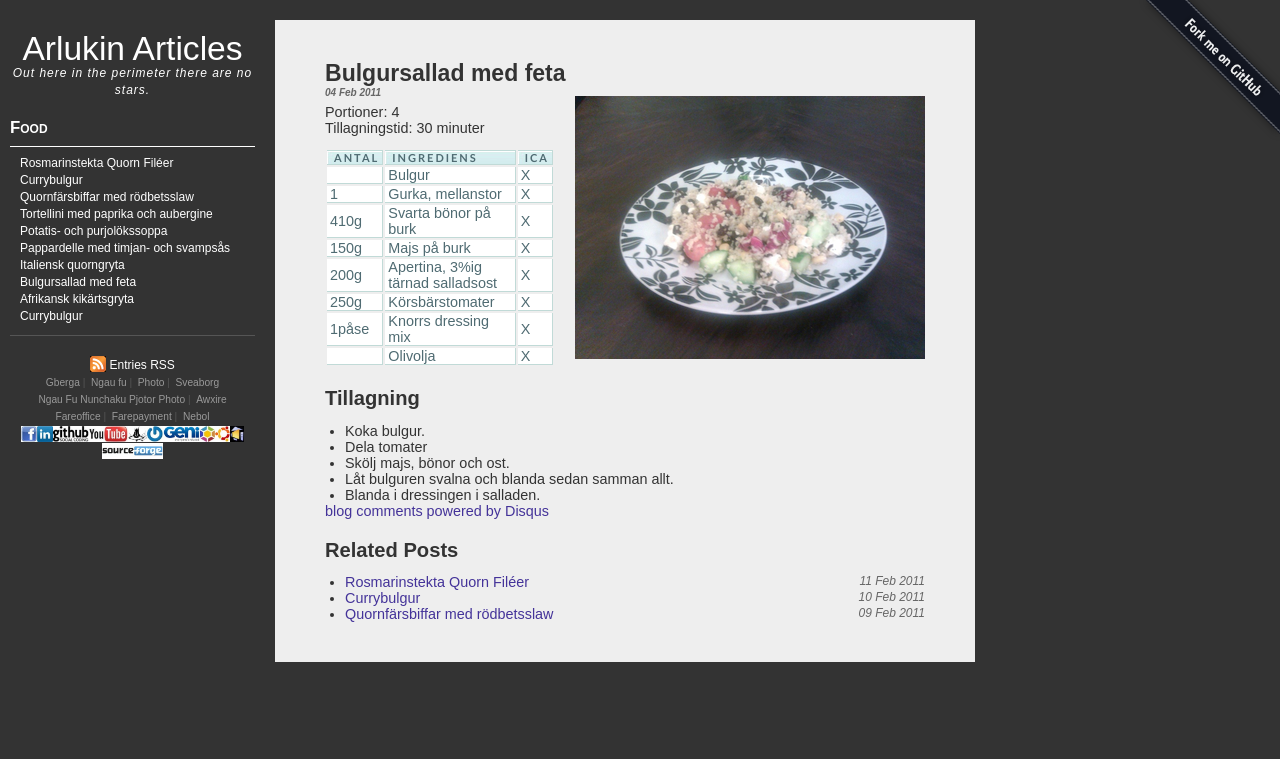
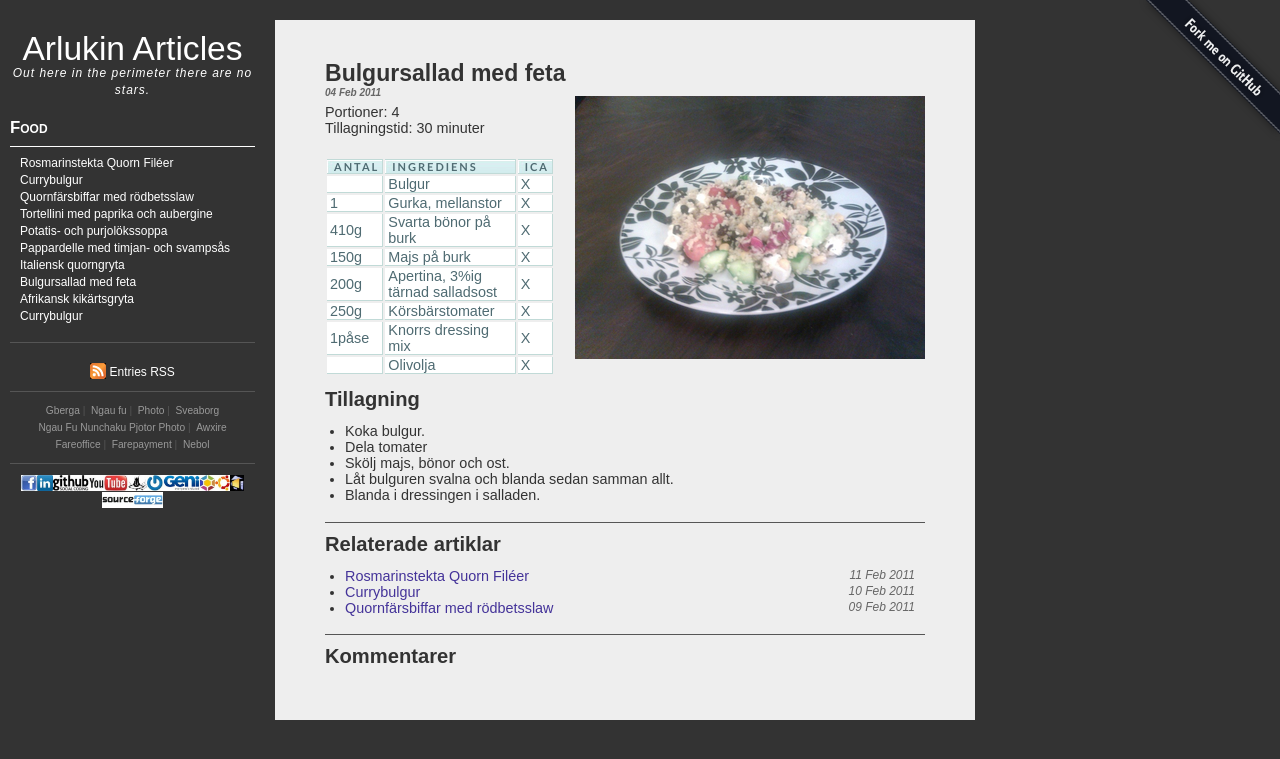
Before and after one commit to arlukin/arlukin.github.io, a Jekyll site: the page built from posts/food/_posts/2011-02-04-bulgursallad.md, in a window 1280 px wide. Shown: the top 759 px of the page. Built offline with Jekyll 4.4.1, drawn with Linux system fonts in a browser that asks for light colours; Markdown is read by kramdown in place of the engine named in the settings; comment, search, counter and statistics services are not loaded.

Commit message:
Implemented disqus.com comment system.

```diff
--- a/_includes/disqus.html
+++ /dev/null
@@ -1,15 +0,0 @@
-<div id="disqus_thread"></div>
-<script type="text/javascript">
-    var disqus_shortname = 'arlukinarticles';
-
-    // var disqus_identifier = 'unique_dynamic_id_1234';
-    var disqus_url = '{{page.url}}';
-
-    (function() {
-        var dsq = document.createElement('script'); dsq.type = 'text/javascript'; dsq.async = true;
-        dsq.src = 'http://' + disqus_shortname + '.disqus.com/embed.js';
-        (document.getElementsByTagName('head')[0] || document.getElementsByTagName('body')[0]).appendChild(dsq);
-    })();
-</script>
-<noscript>Please enable JavaScript to view the <a href="http://disqus.com/?ref_noscript">comments powered by Disqus.</a></noscript>
-<a href="http://disqus.com" class="dsq-brlink">blog comments powered by <span class="logo-disqus">Disqus</span></a>
--- a/_layouts/default.html
+++ b/_layouts/default.html
@@ -95,11 +95,52 @@
       <!-- Ads for my sites - End -->
 
     </div>
-    <!-- Sidebar - Begin -->
+    <!-- Sidebar - End -->
 
-    <!-- Content container - Begin -->
-    {{ content }}
-    <!-- Content container - Begin -->
+    <!-- container - Start -->
+    <div id="container">
+      <!-- Content container - Begin -->
+      {{ content }}
+      <!-- Content container - End -->
+
+      <hr />
+
+      <!-- Related Posts - Begin -->
+      <div id="related">
+        <h2>Relaterade artiklar</h2>
+        <ul class="related">
+          {% for post in site.related_posts limit:3 %}
+            <li><a href="{{ post.url }}">{{ post.title }}</a><abbr>{{ post.date | date_to_string }}</abbr></li>
+          {% endfor %}
+        </ul>
+      </div>
+      <!-- Related Posts - End -->
+
+      <hr />
+
+      <!-- Disqus - Begin -->
+      <div id="disqus">
+        <div id="disqus_thread"></div>
+        <h2>Kommentarer</h2>
+
+        <script type="text/javascript">
+            var disqus_shortname = 'arlukinarticles';
+
+            // var disqus_identifier = 'unique_dynamic_id_1234';
+            var disqus_url = 'http://arlukin.github.com{{page.url}}';
+
+            (function() {
+                var dsq = document.createElement('script'); dsq.type = 'text/javascript'; dsq.async = true;
+                dsq.src = 'http://' + disqus_shortname + '.disqus.com/embed.js';
+                (document.getElementsByTagName('head')[0] || document.getElementsByTagName('body')[0]).appendChild(dsq);
+            })();
+        </script>
+        <noscript>Please enable JavaScript to view the <a href="http://disqus.com/?ref_noscript">comments powered by Disqus.</a></noscript>
+      </div>
+      <!-- Disqus - End -->
+
+    </div>
+    <!-- container - End -->
 
   </div>
   <!-- Wrapper - End -->
--- a/_layouts/post.html
+++ b/_layouts/post.html
@@ -1,24 +1,7 @@
 ---
 layout: default
 ---
-<div id="container">
-  <h1><a href="{{ first_post.url }}">{{ page.title }}</a><br /><abbr>{{ page.date | date_to_string }}</abbr></h1>
 
-  {{ content }}
+<h1><a href="{{ first_post.url }}">{{ page.title }}</a><br /><abbr>{{ page.date | date_to_string }}</abbr></h1>
 
-  <hr />
-
-  {% include disqus.html %}
-
-  <hr />
-
-  <div id="related">
-    <h2>Related Posts</h2>
-    <ul class="related">
-      {% for post in site.related_posts limit:3 %}
-        <li><a href="{{ post.url }}">{{ post.title }}</a><abbr>{{ post.date | date_to_string }}</abbr></li>
-      {% endfor %}
-    </ul>
-  </div>
-
-</div>
+{{ content }}
--- /dev/null
+++ b/archive.html
@@ -0,0 +1,6 @@
+<h2>Archive</h2>
+<ul id="archive">
+  {% for post in site.posts %}
+    <li><a href="{{ post.url }}">{{ post.title }}</a><abbr>{{ post.date | date_to_string }}</abbr></li>
+  {% endfor %}
+</ul>
--- a/css/screen.css
+++ b/css/screen.css
@@ -19,7 +19,7 @@
 }
 
 h2 {
-  padding: 1em 0 0.6em;
+  padding: 0em 0 0.6em;
   font-size: 1.4em;
 }
 
@@ -46,7 +46,7 @@
 }
 
 ul {
-  padding-left: 10px;
+  padding: 0em 10px 0.6em;
 }
 
 li {
@@ -63,6 +63,11 @@
   border: 1px solid #ddd;
 }
 
+hr {
+  border-bottom:1px solid #555;
+  margin: 10px 0px 10px 0px;
+}
+
 blockquote {
   margin: 0px 0px 12px 0px;
   padding: 0px 0px 0px 0px;
@@ -75,6 +80,9 @@
 }
 
 /* Table */
+table {
+  margin: 0px 0px 12px 0px;
+}
 
 table th
 {
@@ -177,11 +185,6 @@
   margin-left: 0px;
 }
 
-.menu hr {
-  border-bottom:1px solid #555;
-  margin: 10px 0px 10px 0px;
-}
-
 /*  Subscribe */
 
 #subscribe{
@@ -255,3 +258,8 @@
   float: right;
   font-size: 12px;
 }
+
+#disqus img {
+  float: none;
+  padding:0px 0px 0px 0px;
+}
```
Also changed, not shown: css/disqus.js (deleted, +0 -18 lines), index.html (+2 -17 lines).
